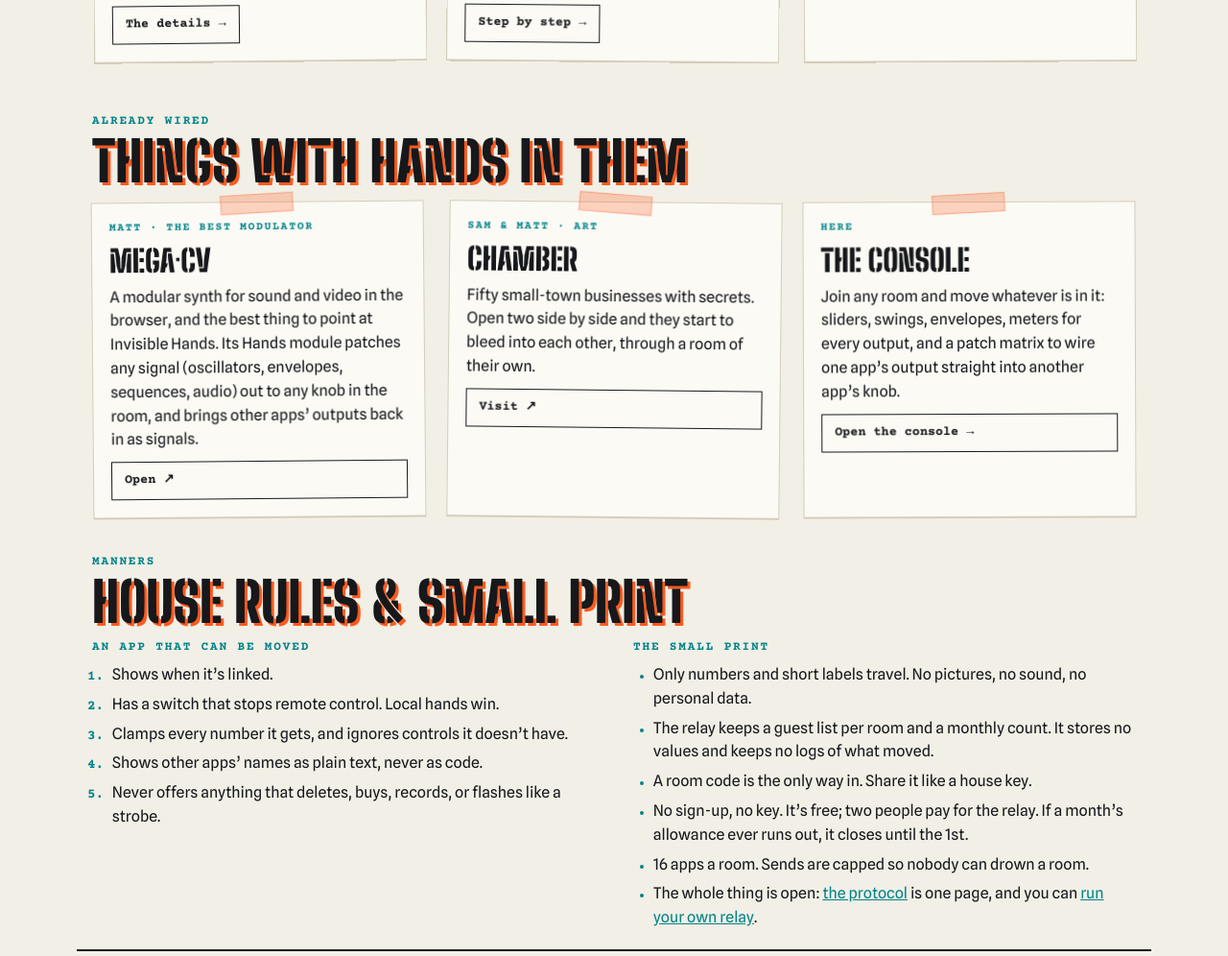
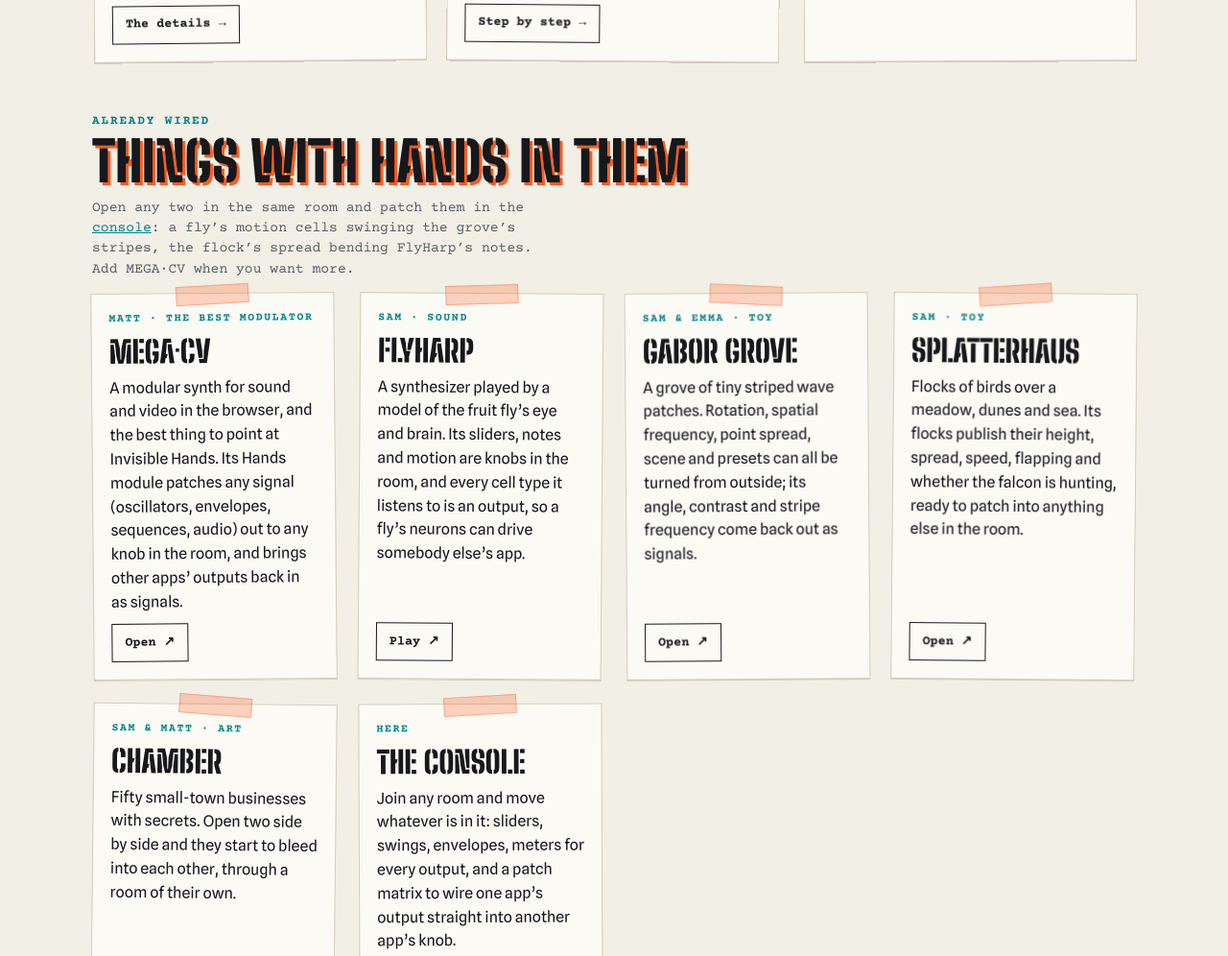
Before and after one commit to samuelling/InvisibleHands, a plain HTML site: page index.html in a window 1280 px wide. Shown: the part 5233-6229 px from the top of the page at 96% size. Drawn offline with nearby package versions, Linux system fonts and the light colour scheme; no server answers; animation ran at ten frames a second.

Commit message:
Already wired: FlyHarp, Gabor Grove, Splatterhaus
Co-Authored-By: Claude Opus 5.5 <noreply@anthropic.com>
Claude-Session: https://claude.ai/code/session_019Q61qbrJFrLhR4GWD4k2gs

```diff
--- a/index.html
+++ b/index.html
@@ -37,6 +37,7 @@ canvas.view.sim { aspect-ratio: 5 / 2; }
 .legend-row i { display: inline-block; width: 18px; height: 4px; vertical-align: middle; margin-right: 6px; }
 .big-cta { display: flex; flex-wrap: wrap; gap: 14px; align-items: center; margin: 4px 0 26px; }
 .prompt { font: 400 .9rem/1.45 var(--type); background: color-mix(in srgb, var(--teal) 9%, var(--paper)); border: 1.5px dashed var(--teal); padding: 10px 12px; }
+.wired .clip > .btn { align-self: flex-start; margin-top: auto; }
 .wired { display: grid; grid-template-columns: repeat(auto-fit, minmax(min(100%, 250px), 1fr)); gap: 24px; }
 </style>
 </head>
@@ -270,9 +271,12 @@ settings.append(hands.panel());
 
 <!-- ===== ALREADY WIRED ===== -->
 <section class="wrap" aria-labelledby="wired-h">
-  <div class="sect"><h2 id="wired-h"><span class="num">Already wired</span>Things with hands in them</h2></div>
+  <div class="sect"><h2 id="wired-h"><span class="num">Already wired</span>Things with hands in them</h2><p>Open any two in the same room and patch them in the <a href="console/">console</a>: a fly’s motion cells swinging the grove’s stripes, the flock’s spread bending FlyHarp’s notes. Add MEGA·CV when you want more.</p></div>
   <div class="wired">
     <article class="clip" style="--tilt:-.5deg"><span class="kind">Matt · the best modulator</span><h3>MEGA·CV</h3><p>A modular synth for sound and video in the browser, and the best thing to point at Invisible Hands. Its Hands module patches any signal (oscillators, envelopes, sequences, audio) out to any knob in the room, and brings other apps’ outputs back in as signals.</p><a class="btn" href="https://crumplabsandbox.github.io/mega-cv/" target="_blank" rel="noopener">Open ↗</a></article>
+    <article class="clip" style="--tilt:.4deg;--tape:-2deg"><span class="kind">Sam · sound</span><h3>FlyHarp</h3><p>A synthesizer played by a model of the fruit fly’s eye and brain. Its sliders, notes and motion are knobs in the room, and every cell type it listens to is an output, so a fly’s neurons can drive somebody else’s app.</p><a class="btn" href="https://samuelling.github.io/FlyHarp/" target="_blank" rel="noopener">Play ↗</a></article>
+    <article class="clip" style="--tilt:-.4deg;--tape:3deg"><span class="kind">Sam &amp; Emma · toy</span><h3>Gabor Grove</h3><p>A grove of tiny striped wave patches. Rotation, spatial frequency, point spread, scene and presets can all be turned from outside; its angle, contrast and stripe frequency come back out as signals.</p><a class="btn" href="https://samuelling.github.io/GaborGrove/" target="_blank" rel="noopener">Open ↗</a></article>
+    <article class="clip" style="--tilt:.5deg;--tape:-4deg"><span class="kind">Sam · toy</span><h3>Splatterhaus</h3><p>Flocks of birds over a meadow, dunes and sea. Its flocks publish their height, spread, speed, flapping and whether the falcon is hunting, ready to patch into anything else in the room.</p><a class="btn" href="https://samuelling.github.io/Splatterhouse/" target="_blank" rel="noopener">Open ↗</a></article>
     <article class="clip" style="--tilt:.6deg;--tape:4deg"><span class="kind">Sam &amp; Matt · art</span><h3>Chamber</h3><p>Fifty small-town businesses with secrets. Open two side by side and they start to bleed into each other, through a room of their own.</p><a class="btn" href="https://samuelling.github.io/Chamber/" target="_blank" rel="noopener">Visit ↗</a></article>
     <article class="clip" style="--tilt:-.2deg;--tape:-3deg"><span class="kind">Here</span><h3>The console</h3><p>Join any room and move whatever is in it: sliders, swings, envelopes, meters for every output, and a patch matrix to wire one app’s output straight into another app’s knob.</p><a class="btn" href="console/">Open the console →</a></article>
   </div>
```
